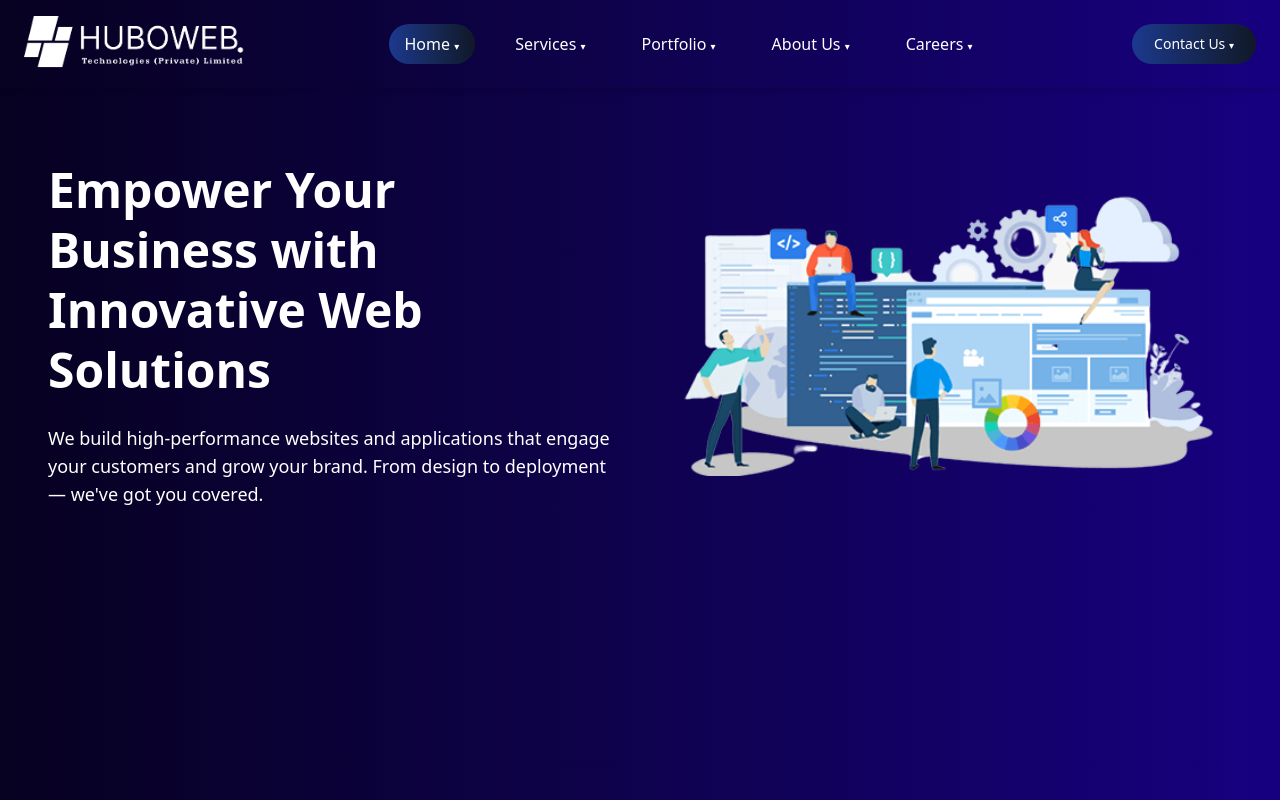
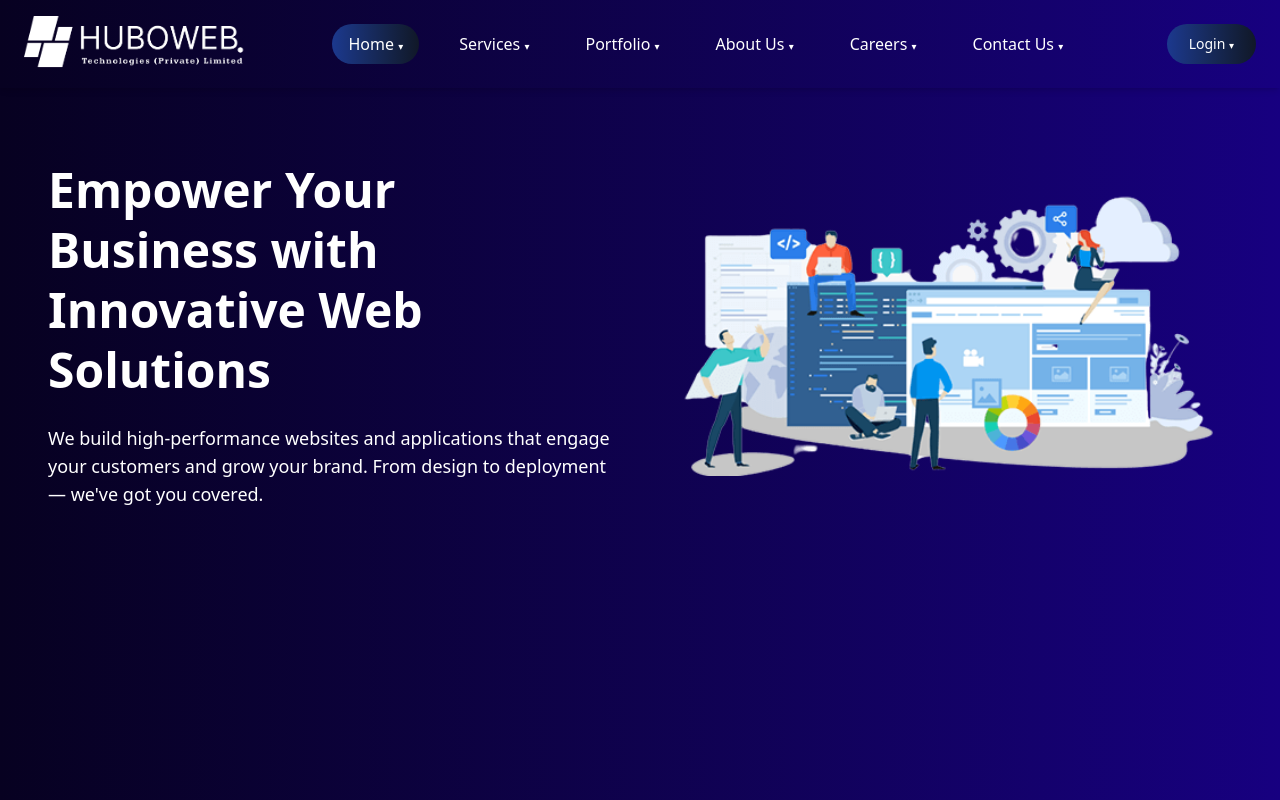
Before and after one commit to Moughees110/huboweb-website, a Next.js app in the folder frontend/: page / in a window 1280 px wide. Shown: the top 800 px of the page. Built offline with nearby package versions, Linux system fonts and the light colour scheme.

Commit message:
make change

```diff
--- a/frontend/src/app/(auth)/auth/layout.tsx
+++ b/frontend/src/app/(auth)/auth/layout.tsx
@@ -1,8 +1,8 @@
 
 export default function AuthLayout({ children }: { children: React.ReactNode }) {
   return (
-    <div className="min-h-screen flex items-center justify-center bg-gray-100">
-      <main className="w-full max-w-md p-4 bg-white shadow-md rounded">
+    <div className="min-h-screen flex items-center justify-center bg-gradient-to-r from-[#070121] to-[#170080]">
+      <main className="w-full max-w-md p-4  shadow-md rounded">
         {children}
       </main>
     </div>
--- a/frontend/src/app/(website)/navbar/page.tsx
+++ b/frontend/src/app/(website)/navbar/page.tsx
@@ -20,7 +20,8 @@ const Navbar = () => {
     { name: "Services", path: "/service" },
     { name: "Portfolio", path: "/portfolio" },
     { name: "About Us", path: "/about" },
-    { name: "Careers", path: "/career" }
+    { name: "Careers", path: "/career" },
+    { name: "Contact Us", path: "/contact" }, // ✅ Contact Us moved here
   ];
 
   useEffect(() => {
@@ -30,6 +31,7 @@ const Navbar = () => {
     else if (pathname.includes("about")) setActiveItem("About Us");
     else if (pathname.includes("career")) setActiveItem("Careers");
     else if (pathname.includes("contact")) setActiveItem("Contact Us");
+    else if (pathname.includes("login")) setActiveItem("Login");
   }, [pathname]);
 
   return (
@@ -101,60 +103,60 @@ const Navbar = () => {
           </Link>
         ))}
 
-        {/* ✅ Contact Us in Mobile Menu Only */}
+        {/* ✅ Login Button in Mobile Menu Only */}
         <Link
-          href="/contact"
+          href="/auth/login"
           className="md:hidden group relative rounded-full px-[2px] py-[2px] bg-gradient-to-r from-blue-900 to-gray-900 transition-all duration-300"
         >
           <div className="flex items-center px-5 py-2 rounded-full bg-transparent hover:bg-white transition-all duration-300">
             <div className="relative flex flex-col justify-center items-center text-sm font-medium text-white hover:text-black">
               <span className="transition-all duration-300 group-hover:-translate-y-full group-hover:opacity-0">
-                Contact Us <span className="text-[10px]">▾</span>
+                Login <span className="text-[10px]">▾</span>
               </span>
               <span className="absolute transition-all duration-300 translate-y-full opacity-0 group-hover:translate-y-0 group-hover:opacity-100">
-                Contact Us <span className="text-[10px]">▾</span>
+                Login <span className="text-[10px]">▾</span>
               </span>
             </div>
           </div>
         </Link>
       </div>
 
-      {/* ✅ Contact Us Button for Desktop Only */}
+      {/* ✅ Login Button for Desktop Only */}
       <Link
-        href="/contact"
+        href="/auth/login"
         className="hidden md:block group relative rounded-full px-[2px] py-[2px] bg-gradient-to-r from-blue-900 to-gray-900 transition-all duration-300"
       >
         <div
           className={`flex items-center px-5 py-2 rounded-full overflow-hidden transition-all duration-300 ${
-            activeItem === "Contact Us"
+            activeItem === "Login"
               ? "bg-gradient-to-r from-blue-900 to-gray-900 text-white"
               : "bg-transparent hover:bg-white"
           }`}
         >
           <div
             className={`relative flex flex-col justify-center items-center text-sm font-medium ${
-              activeItem === "Contact Us"
+              activeItem === "Login"
                 ? "text-white"
                 : "text-white hover:text-black bg-clip-text bg-gradient-to-r from-blue-900 to-gray-900"
             }`}
           >
             <span
               className={`transition-all duration-300 ${
-                activeItem === "Contact Us"
+                activeItem === "Login"
                   ? "opacity-0 -translate-y-full"
                   : "group-hover:-translate-y-full group-hover:opacity-0"
               }`}
             >
-              Contact Us <span className="text-[10px]">▾</span>
+              Login <span className="text-[10px]">▾</span>
             </span>
             <span
               className={`absolute transition-all duration-300 ${
-                activeItem === "Contact Us"
+                activeItem === "Login"
                   ? "translate-y-0 opacity-100"
                   : "translate-y-full opacity-0 group-hover:translate-y-0 group-hover:opacity-100"
               }`}
             >
-              Contact Us <span className="text-[10px]">▾</span>
+              Login <span className="text-[10px]">▾</span>
             </span>
           </div>
         </div>
--- a/frontend/src/app/layout.tsx
+++ b/frontend/src/app/layout.tsx
@@ -7,7 +7,7 @@ export const metadata: Metadata = {
 export default function RootLayout({ children }: { children: React.ReactNode }) {
   return (
     <html lang="en">
-      <body>{children}</body>
+      <body className="bg-gradient-to-r from-[#070121] to-[#170080]">{children}</body>
     </html>
   );
 }
```
